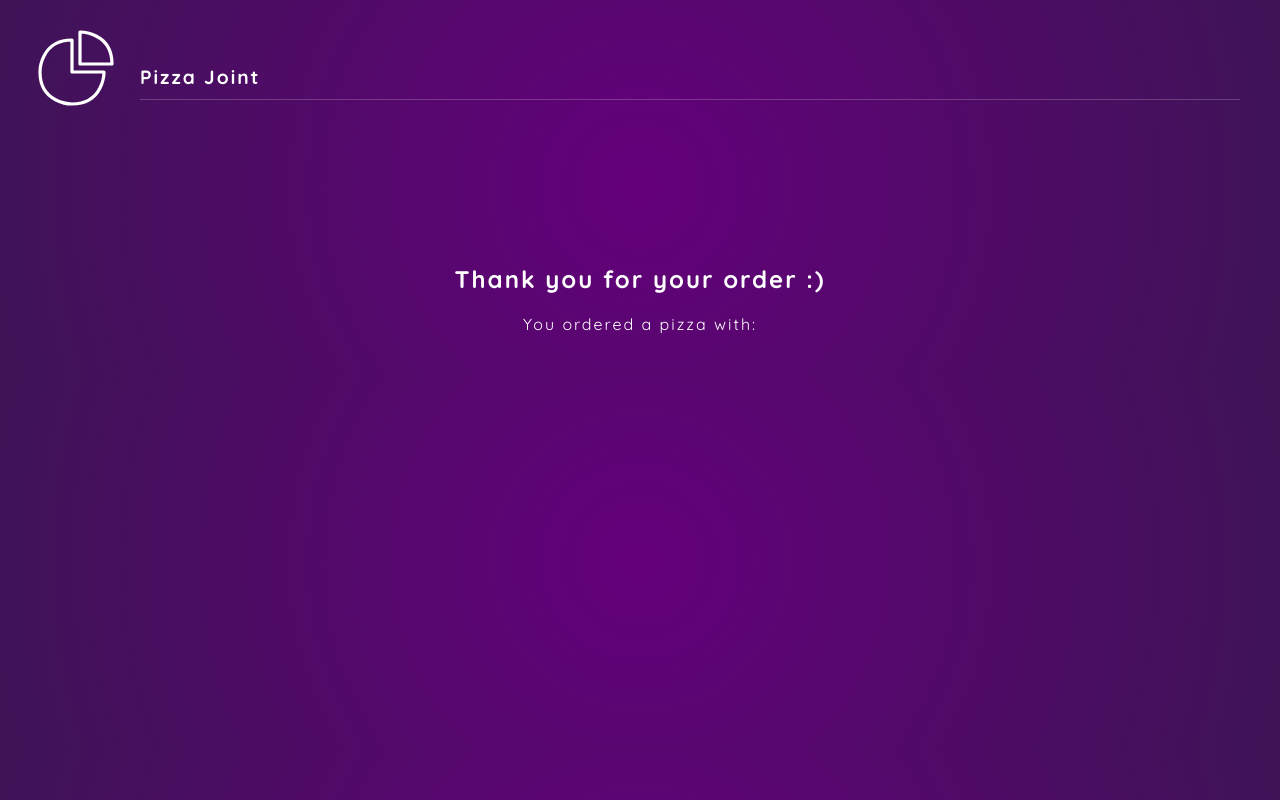
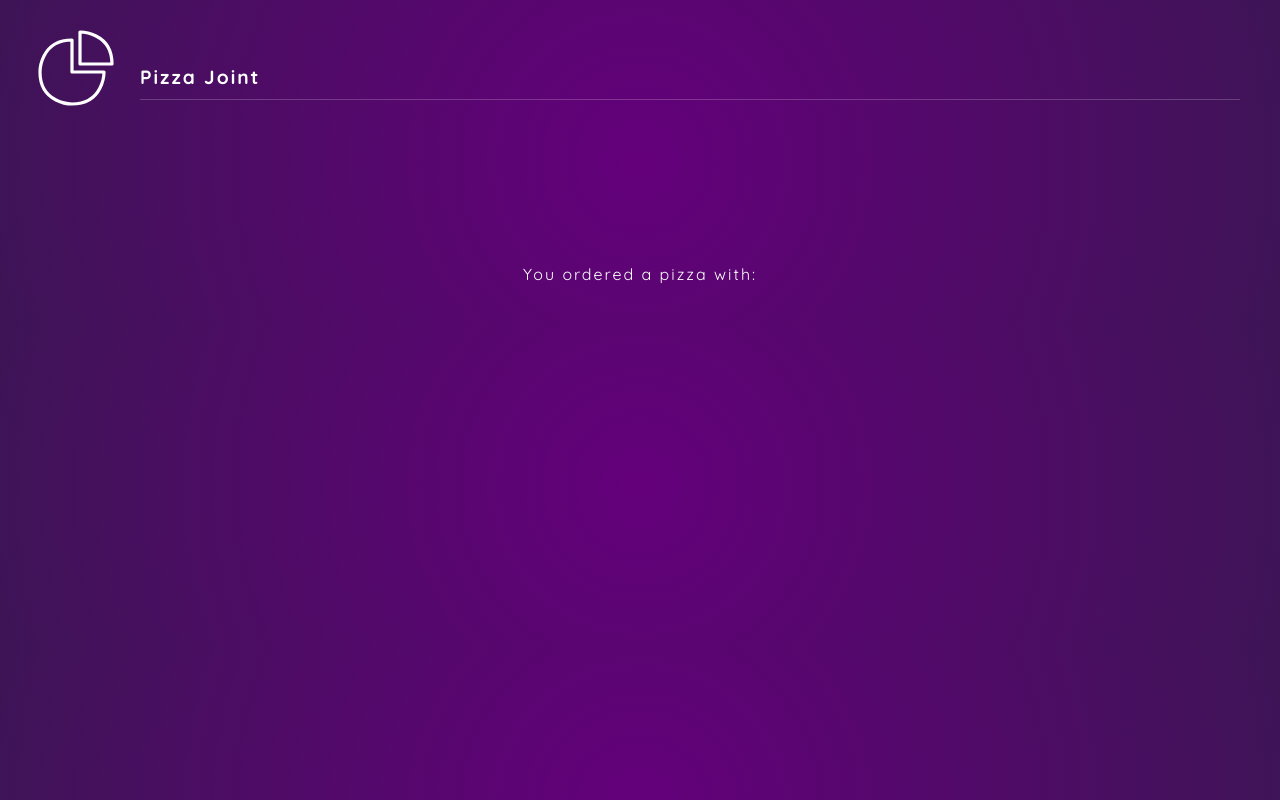
Before and after one commit to YuzStack/59_Pizza-Joint, a React (Vite) app: page /order in a window 1280 px wide. Built offline with nearby package versions, Linux system fonts and the light colour scheme; a web font is replaced by a local one.

Commit message:
Complete lesson 11: Animate Presence

```diff
--- a/src/components/Order.jsx
+++ b/src/components/Order.jsx
@@ -1,9 +1,13 @@
 import { useOutletContext } from 'react-router';
 /* eslint-disable */
-import { motion } from 'motion/react';
+import { motion, AnimatePresence } from 'motion/react';
+import { useState } from 'react';
 
 const Order = () => {
   const { pizza } = useOutletContext();
+
+  const [showTitle, setShowTitle] = useState(true);
+  setTimeout(() => setShowTitle(false), 3000);
 
   const containerVariant = {
     hidden: {
@@ -39,7 +43,12 @@
       initial='hidden'
       animate='visible'
     >
-      <h2>Thank you for your order :)</h2>
+      <AnimatePresence>
+        {showTitle && (
+          <motion.h2 exit={{ y: -1000 }}>Thank you for your order :)</motion.h2>
+        )}
+      </AnimatePresence>
+
       <motion.p variants={childVariant}>
         You ordered a {pizza.base} pizza with:
       </motion.p>
```
